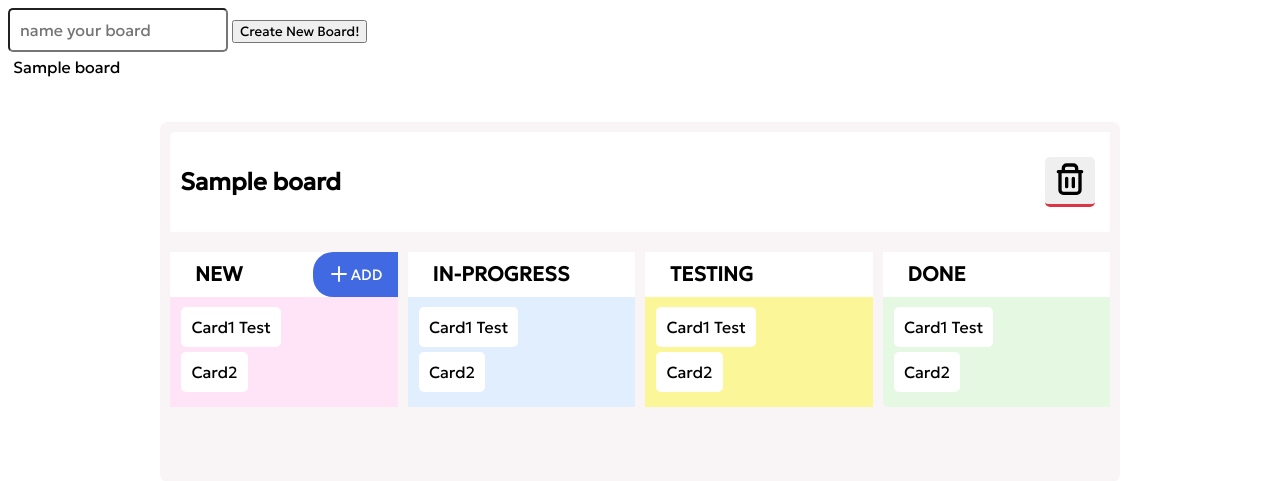
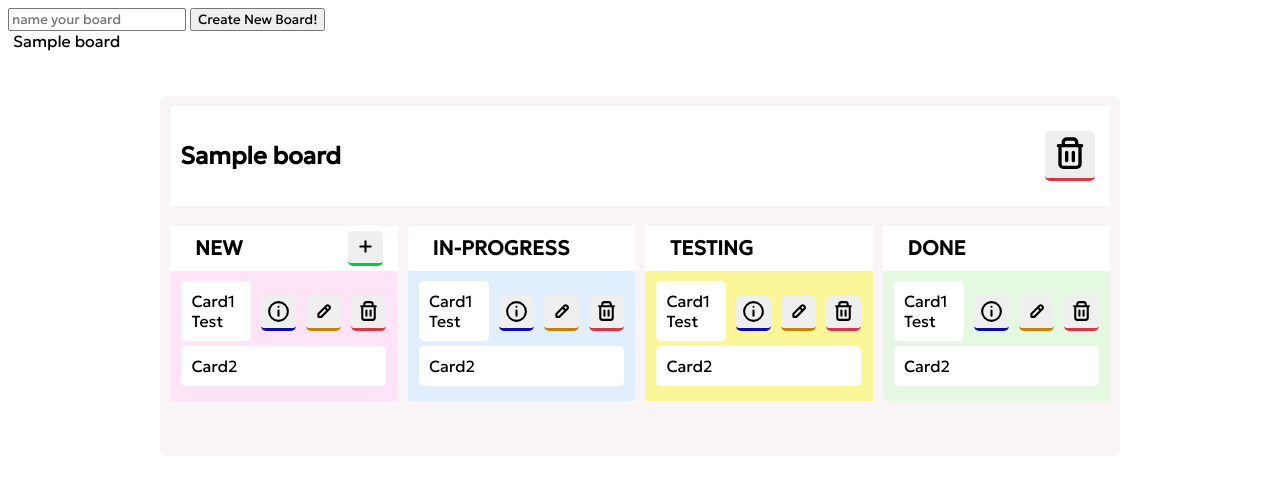
Before and after one commit to fafiktheprogramist/proman, a Flask app: page / in a window 1280 px wide. Shown: the top 481 px of the page. Run offline with Flask 3, Linux system fonts and the light colour scheme; a database or web service that is not in the repository returns one stand-in record (values such as "Sample title"); data that the repository does not hold is empty; parts of the project's set-up code (start-up, migrations or seed data) failed here and were passed over; some libraries are stand-ins or nearby versions.

Commit message:
rozwalenie calosci na rzecz nowej jakosci

```diff
--- a/static/css/base.css
+++ b/static/css/base.css
@@ -33,6 +33,7 @@
 .section-title {
 	display: flex;
 	align-items: center;
+	justify-content: space-between;
 	height: 45px;
 	background-color: #ffffff;
 	padding: 5px 0;
@@ -66,7 +67,7 @@
 }
 
 .card-title {
-	width: fit-content;
+	width: 100%;
 	color: black;
 	padding: 10px;
 	margin-bottom: 5px;
@@ -75,7 +76,7 @@
 	display: flex;
 	flex-direction: column;
 }
-input {
+.edit-title-field {
 	color: black;
 	padding: 10px;
 	margin-bottom: 5px;
@@ -83,7 +84,7 @@ input {
 	border-radius: 5px;
 	font-size: 1em;
 }
-input:focus {
+.edit-title-field:focus {
 	width: 100%;
 	outline: none;
 	border: none;
@@ -137,6 +138,9 @@ input:focus {
 /*delete button */
 .buttons{
 	display: flex;
+	justify-content: space-around;
+	margin-left: 10px;
+
 }
 .board-management-button {
 	cursor: pointer;
@@ -161,6 +165,17 @@ input:focus {
 	width: 40px;
 	height: 40px;
 }
+.size-card {
+	width: 35px;
+	height: 35px;
+}
+.size-card > img {
+	width: 25px;
+	height: 25px;
+}
+.border-new {
+	border-bottom: 3px solid #e5f9e2;
+}
 .border-delete {
 	border-bottom: 3px solid #DD3445;
 }
@@ -178,10 +193,11 @@ input:focus {
 	align-items: center;
 	justify-content: center;
 	transition-duration: .2s;
+	line-break: strict;
 	pointer-events: none;
 	letter-spacing: 0.5px;
 }
-.tooltip::before {
+/* .tooltip::before {
 	position: absolute;
 	content: "";
 	width: 10px;
@@ -191,8 +207,8 @@ input:focus {
 	transform: rotate(45deg);
 	bottom: -15%;
 	transition-duration: .3s;
-}
-.board-managment-button:hover .tooltip {
+} */
+.board-management-button:hover .tooltip {
 	top: -40px;
 	opacity: 1;
 	transition-duration: .3s;
@@ -200,3 +216,29 @@ input:focus {
 .background-delete{
 	background-color: #DD3445;
 }
+.background-new{
+	background-color: #08c547;
+}
+.border-new {
+	border-bottom: 3px solid #08c547;
+}
+.background-info{
+	background-color: #0e08b1;
+}
+.border-info {
+	border-bottom: 3px solid #0e08b1;
+}
+.item-title{
+	display: flex;
+	justify-content:space-between;
+	align-items: center;
+}
+.background-rename {
+	background-color: #ca8000;
+}
+.border-rename {
+	border-bottom: 3px solid #ca8000;
+}
+.margin-r-10{
+	margin-right: 10px;
+}
--- a/templates/index.html
+++ b/templates/index.html
@@ -38,24 +38,34 @@
                         <div class="section-title">
                             <h1 class="title">{{ status | upper }}</h1>
                             {% if status == "new" %}
-                                <button class="add-new-task-button" onclick="addTask('{{ board.id }}')">
-                                    <div class="svg-wrapper-1">
-                                        <div class="svg-wrapper">
-                                            <svg enable-background="new 0 0 50 50" width="24px" height="24px" id="Layer_1" version="1.1" viewBox="0 0 50 50">
-                                                <rect fill="none" height="50" width="50"/>
-                                                <line fill="none" stroke="#FFFFFF" stroke-miterlimit="10" stroke-width="4" x1="9" x2="41" y1="25" y2="25"/>
-                                                <line fill="none" stroke="#FFFFFF" stroke-miterlimit="10" stroke-width="4" x1="25" x2="25" y1="9" y2="41"/>
-                                            </svg>
-                                        </div>
-                                    </div>
-                                    <span> ADD </span>
+                            <div class="buttons">
+                                <button class="board-management-button border-new size-card margin-r-15" onclick="addTask('{{ board.id }}')">
+                                    <img src="{{ url_for('static', filename='images/add.svg') }}" alt="add_button">
+                                    <span class="tooltip background-new"> ADD </span>
                                 </button>
+                            </div>
                             {% endif %}
 
                         </div>
                         <div class="cards">
                             <div class="item" onclick="editTitle(this)">
-                                <div class="card-title"> Card1 Test </div>
+                                <div class="item-title">
+                                    <div class="card-title"> Card1 Test </div>
+                                    <div class="buttons">
+                                        <button class="board-management-button border-info size-card margin-r-10" onclick="toggleInfo()">
+                                            <img src="{{ url_for('static', filename='images/info.svg') }}" alt="info-button">
+                                            <span class="tooltip background-info"> INFO </span>
+                                        </button>
+                                        <button class="board-management-button border-rename size-card margin-r-10" onclick="renameTask()">
+                                            <img src="{{ url_for('static', filename='images/edit.svg') }}" alt="edit-me">
+                                            <span class="tooltip background-rename"> EDIT </span>
+                                        </button>
+                                        <button class="board-management-button border-delete size-card " onclick="deleteTask('{{ board.id }}')">
+                                            <img src="{{ url_for('static', filename='images/delete.svg') }}" alt="delete">
+                                            <span class="tooltip background-delete"> DELETE </span>
+                                        </button>
+                                    </div>
+                                </div>
                                 <div class="hiden-card-info">
                                     <h4> Info </h4>
                                     <p> Added: 07.06.2023 </p>
@@ -118,6 +128,12 @@ document.addEventListener('DOMContentLoaded', function() {
         <div class="board" id="${board.id}">
             <div class="top">
                 <h2 class="board-title">${board.title}</h2>
+                <div class="buttons">
+                    <button class="board-management-button border-delete size-board margin-r-15" onclick="removeBoard('${ board.id }')">
+                        <img src="{{ url_for('static', filename='images/delete.svg') }}" alt="remove_button">
+                        <span class="tooltip background-delete"> DELETE </span>
+                    </button>
+                </div>
             </div>
             <div class="bottom">
                 {% for status in ["new", "in-progress", "testing", "done"] %}
@@ -196,7 +212,8 @@ document.addEventListener('DOMContentLoaded', function() {
         function editTitle(element) {
             let cardTitle = element.querySelector('.card-title');
             let input = document.createElement('input');
-            input.setAttribute('placeholder', 'Enter task name...')
+            input.classList.add("edit-title-field");
+            input.setAttribute('placeholder', 'Enter task name...');
             input.type = 'text';
             input.value = cardTitle.textContent;
 
```
